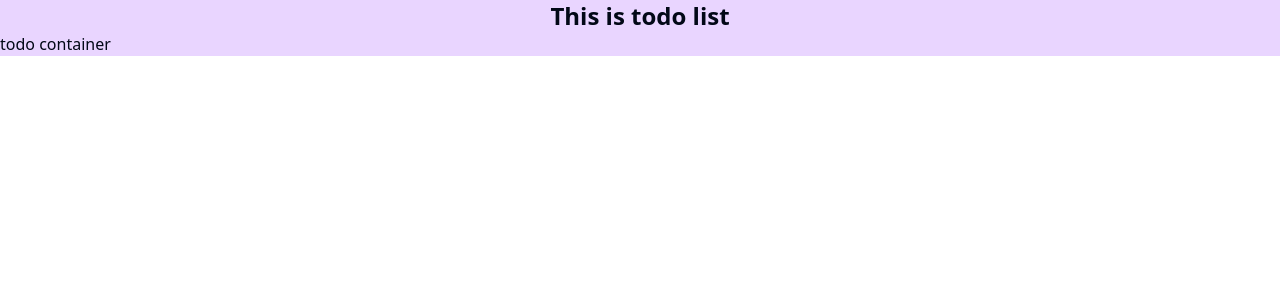
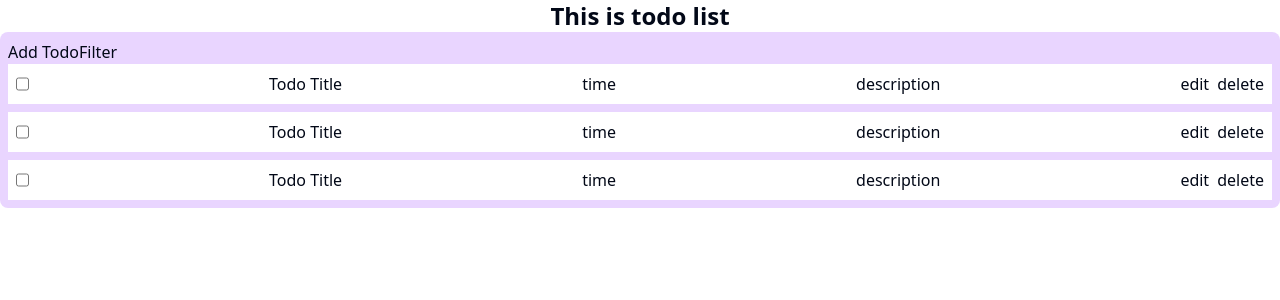
Before and after one commit to reaxul/todo-list, a React (Vite) app: page / in a window 1280 px wide. Shown: the top 300 px of the page. Built offline with nearby package versions, Linux system fonts and the light colour scheme.

Commit message:
Refactor UI components and add TodoCard to TodoContainer

```diff
--- a/src/App.tsx
+++ b/src/App.tsx
@@ -3,7 +3,7 @@ import Todo from "./pages/Todo";
 function App() {
   return (
     <>
-      <Todo></Todo>
+      <Todo />
     </>
   );
 }
--- a/src/components/ui/Container.tsx
+++ b/src/components/ui/Container.tsx
@@ -5,7 +5,7 @@ type TContainerProps = {
 };
 
 const Container = ({ children }: TContainerProps) => {
-  return <div className="bg-purple-200 w-full max-w-7xl mx-auto">{children}</div>;
+  return <div className="w-full max-w-7xl mx-auto">{children}</div>;
 };
 
 export default Container;
--- a/src/components/ui/todo/TodoCard.tsx
+++ b/src/components/ui/todo/TodoCard.tsx
@@ -1,9 +1,13 @@
 
 const TodoCard = () => {
     return (
-        <div>
-this is todo card.
-        </div>
+        <div className="flex justify-between p-2 bg-white">
+        <input title="state" type="checkbox" name="" id="" />
+        <p>Todo Title</p>
+        <p>time</p>
+        <p>description</p>
+        <div className="space-x-2"><button>edit</button><button>delete</button></div>
+    </div>
     );
 };
 
--- a/src/components/ui/todo/TodoContainer.tsx
+++ b/src/components/ui/todo/TodoContainer.tsx
@@ -1,8 +1,15 @@
+import TodoCard from "./TodoCard";
 
 const TodoContainer = () => {
     return (
-        <div>
-todo container
+        <div className="bg-purple-200 rounded-lg p-2">
+            <div><button>Add Todo</button><button>Filter</button></div>
+            <div className="space-y-2">
+
+            <TodoCard></TodoCard>
+            <TodoCard></TodoCard>
+            <TodoCard></TodoCard>
+            </div>
         </div>
     );
 };
```
